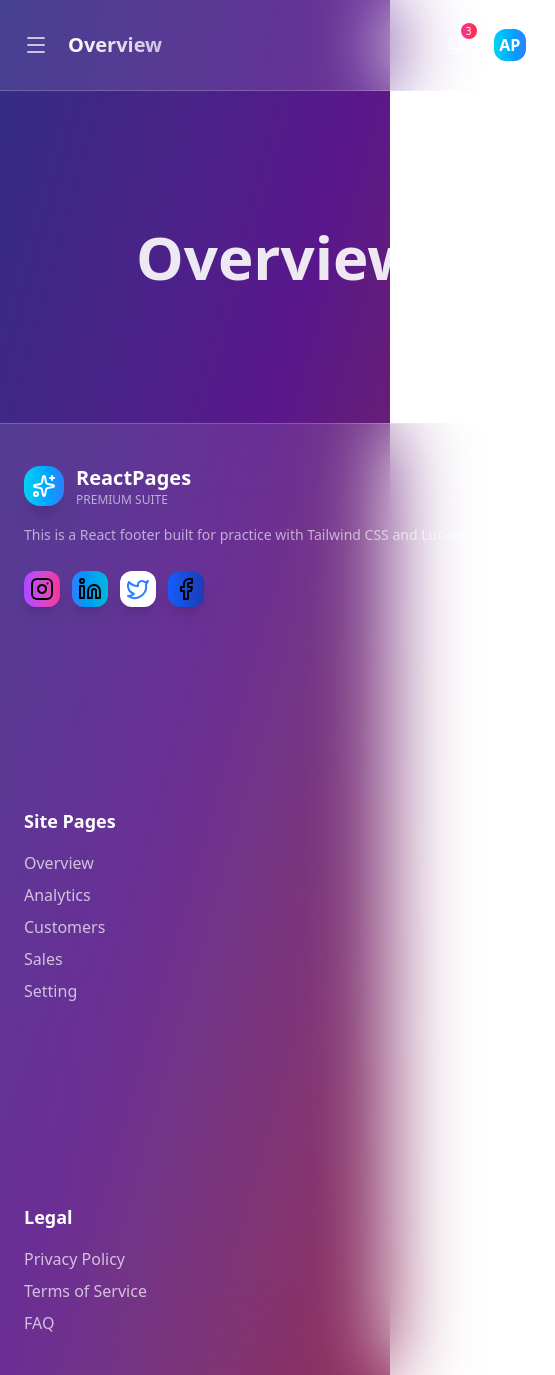
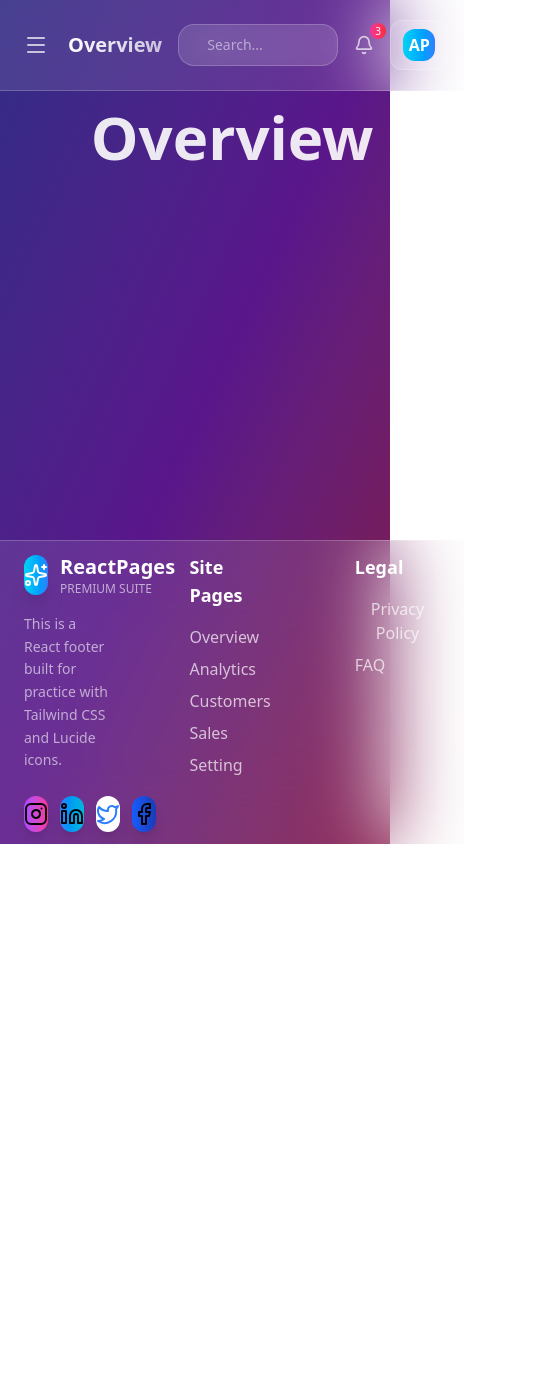
Before and after one commit to Aanshi207/react-Webpages, a React (Vite) app in the folder react-webpages/: page /overview in a window 390 px wide. Shown: the whole page, 555 px wide, since content can reach past the window. After the commit the page ends 844 px from the top, so only its background shows below. Built offline with nearby package versions, Linux system fonts and the light colour scheme.

Commit message:
responsive done

```diff
--- a/react-webpages/src/components/footer/Footer.jsx
+++ b/react-webpages/src/components/footer/Footer.jsx
@@ -10,13 +10,13 @@ import { menuItems, legalItems } from "../../data/Data"
 
 function Footer() {
   return (
-    <footer className="bg-white/10 backdrop-blur-2xl border-t border-white/20 px-6 py-10 ">
+    <footer className="bg-white/10 backdrop-blur-2xl border-t border-white/20 px-6 py-3 ">
 
       {/* MAIN GRID */}
-      <div className="max-w-7xl mx-auto grid grid-cols-1  sm:grid-cols-4  lg:grid-cols-4 gap-50 ">
+      <div className="max-w-7xl gap-20  mx-auto grid grid-cols-3 lg:gap-100 ">
 
         {/* LOGO & ABOUT */}
-        <div className="space-y-4">
+        <div className="space-y-4 ">
           <div className="flex items-center space-x-3">
             <div className="w-10 h-10 bg-linear-to-r from-cyan-400 to-blue-500 rounded-2xl
               flex items-center justify-center shadow-xl">
--- a/react-webpages/src/components/header/Header.jsx
+++ b/react-webpages/src/components/header/Header.jsx
@@ -40,9 +40,9 @@ function Header({ setSidebarOpen }) {
 
           {/* SEARCH (hidden on small) */}
           <div
-            className="hidden md:flex items-center bg-white/10 backdrop-blur-xl
+            className=" flex md:flex items-center bg-white/10 backdrop-blur-xl
             border border-white/20 rounded-2xl px-4 lg:px-6 py-2 lg:py-3
-            w-64 lg:w-80 hover:bg-white/20 transition-all"
+            w-40 h-auto lg:w-80 hover:bg-white/20 transition-all"
           >
             <Search className="text-white/50 mr-3" />
             <input
@@ -77,14 +77,14 @@ function Header({ setSidebarOpen }) {
           >
 
             <div
-              className="h-8 w-8 bg-linear-to-r from-cyan-400 to-blue-500
+              className="lg:hidden h-8 w-8 bg-linear-to-r from-cyan-400 to-blue-500
               rounded-xl flex items-center justify-center text-white font-bold"
             >
               AP
             </div>
 
 
-            <div className="hidden sm:block text-right">
+            <div className=" hidden sm:block text-right">
               <p className="text-white font-semibold text-sm">
                 Aanshi Patel
               </p>
--- a/react-webpages/src/components/overview/Overview.jsx
+++ b/react-webpages/src/components/overview/Overview.jsx
@@ -3,7 +3,8 @@ import React from 'react'
 function Overview() {
   return (
     <>
-        <div className='m-30 bg items-center'>
+        <div className='items-center'>
+
             <div className='text-center text-white/90 font-bold text-6xl'>
                 Overview
             </div>
--- a/react-webpages/src/data/Data.js
+++ b/react-webpages/src/data/Data.js
@@ -61,12 +61,6 @@ export const legalItems = [
         gradient: "from-blue-500 to-cyan-500"
     },
     {
-        icon: FileText,
-        label: "Terms of Service",
-        id: "terms-of-service",
-        gradient: "from-blue-500 to-cyan-500"
-    },
-    {
         icon: HelpCircle,
         label: "FAQ",
         id: "faq",
```
